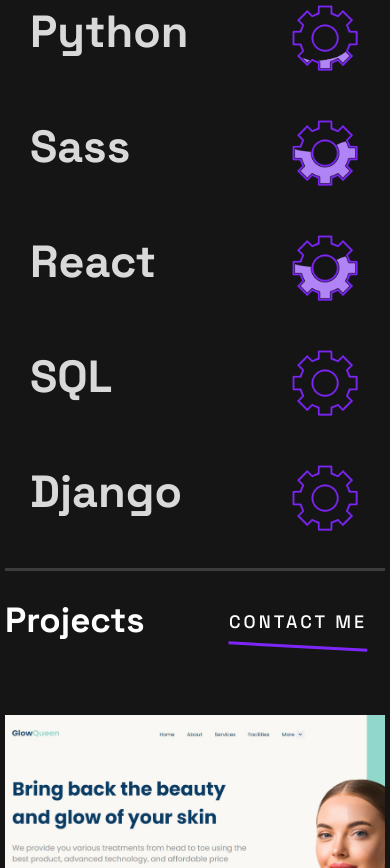
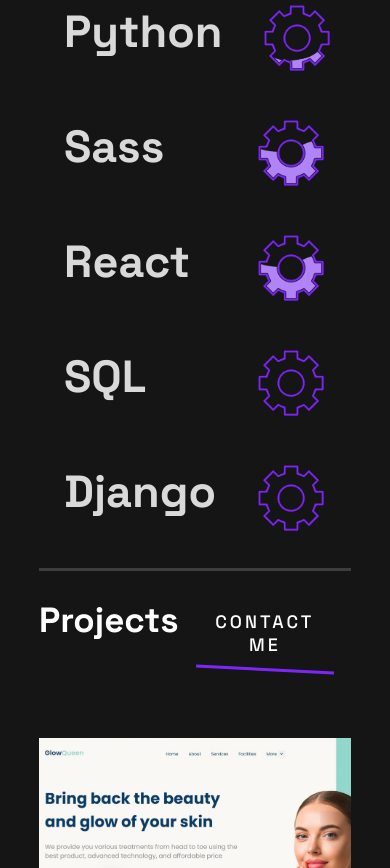
Before and after one commit to Oconcejero/CSS_Tarea_entregable_5-Libre, a website built with Vite: page index.html in a window 390 px wide. Shown: the part 1233-2101 px from the top of the page. Built offline with nearby package versions, Linux system fonts and the light colour scheme.

Commit message:
cambios nuevos responsive

```diff
--- a/sass/layout/_container_002.scss
+++ b/sass/layout/_container_002.scss
@@ -2,8 +2,8 @@
     display: flex;
     flex-direction: column;
     margin-top: 90px;
-    margin-left: 5px;
-    margin-right: 5px;
+    margin-left: 10%;
+    margin-right: 10%;
     position: relative;
     h2 {
         font-family: $font-primary;
--- a/sass/layout/_container_003.scss
+++ b/sass/layout/_container_003.scss
@@ -1,6 +1,6 @@
 .container_003 {
-    margin-left: 5px;
-    margin-right: 5px;
+    margin-left: 10%;
+    margin-right: 10%;
     position: relative;
     .header_container_003 {
         display: flex;
```
Also changed, not shown: css/style.css.
